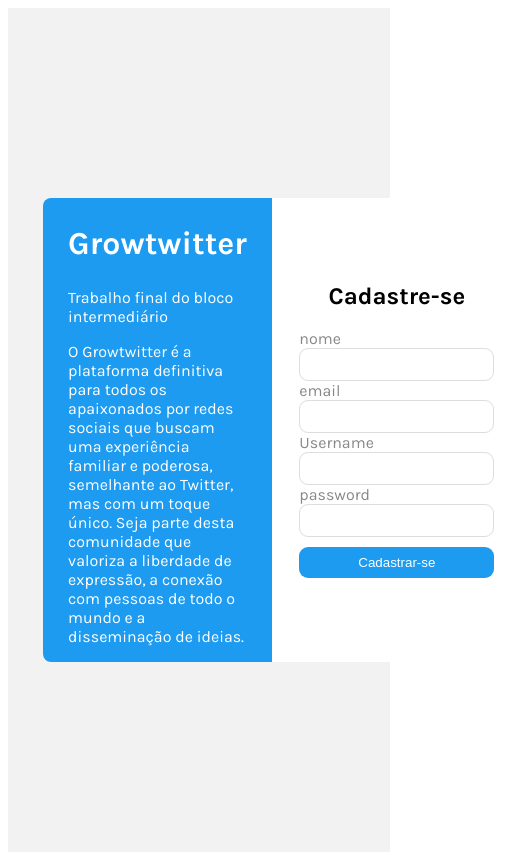
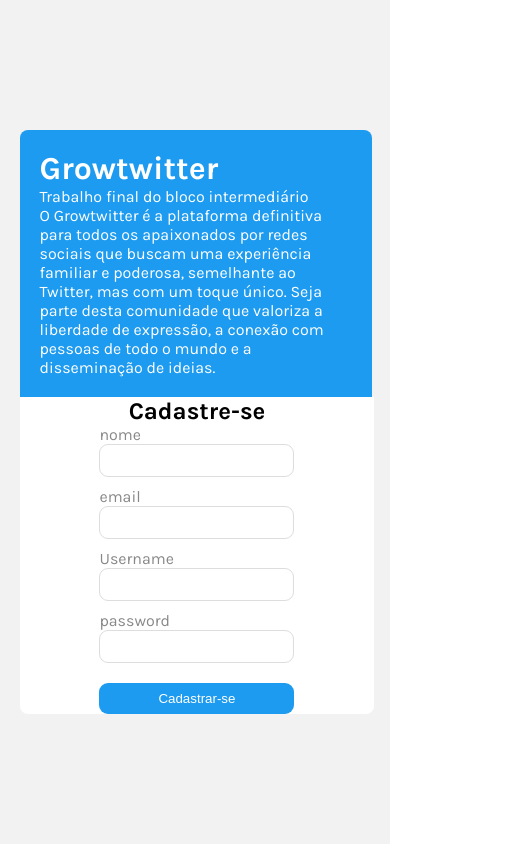
Before and after one commit to misasoares/growtwitter-front, a React (Vite) app: page /cadastro in a window 390 px wide. Shown: the whole page, 522 px wide, since content can reach past the window. Built offline with nearby package versions, Linux system fonts and the light colour scheme.

Commit message:
responsivo para celular

```diff
--- a/src/App.tsx
+++ b/src/App.tsx
@@ -3,8 +3,8 @@ import styled from "styled-components";
 
 const BodyStyled = styled.div`
   display: flex;
-  width: 98vw;
-  height: 98vh;
+  width: 100vw;
+  height: 100vh;
 `;
 
 function App() {
--- a/src/components/Acontecimento/Acontecimento.tsx
+++ b/src/components/Acontecimento/Acontecimento.tsx
@@ -12,6 +12,9 @@ const BodyAcontecimentos = styled.div`
   border-radius: 30px 30px 30px 30px;
   overflow: hidden;
   font-size: 0%.8;
+  @media (max-width:600px){
+    display: none;
+  }
 `;
 
 export default function Acontecimeto() {
--- a/src/components/LoginStyled/LoginStyled.ts
+++ b/src/components/LoginStyled/LoginStyled.ts
@@ -1,4 +1,5 @@
 import styled from "styled-components";
+
 
 export const MainStyled = styled.div`
   width: 100vw;
@@ -7,26 +8,43 @@ export const MainStyled = styled.div`
   align-items: center;
   justify-content: center;
   background-color: #f2f2f2;
+  flex-direction: column;
 `;
 
 export const ContainerStyled = styled.div`
   display: flex;
-  max-width: 80vw;
+  flex-direction: column;
+  max-width: 90vw;
+  width: 100%;
   min-height: 30vh;
-  max-height: 80vh;
+  max-height: 90vh;
+  box-sizing: border-box;
+
+  @media (min-width: 768px) {
+    flex-direction: row;
+    max-width: 80vw;
+  }
 `;
 
 export const SectionStyled = styled.section`
-  max-width: 700px;
+  width: 100%;
   word-break: normal;
   background-color: #1d9bf0;
   color: white;
   justify-content: center;
   align-content: center;
-  text-align: left;
-  padding-left: 25px;
-  padding-right: 25px;
-  border-radius: 8px 0px 0px 8px;
+  text-align: center;
+  border-radius: 8px 0 0 8px;
+  justify-content: center;
+  align-items: center;
+
+  @media (max-width: 500px) {
+    text-align: left;
+    padding: 20px;
+    max-width: 80vw;
+    border-radius: 8px 8px 0 0;
+    margin-bottom: 0;
+  }
 `;
 
 export const SubmitStyled = styled.div`
@@ -34,10 +52,15 @@ export const SubmitStyled = styled.div`
   justify-content: center;
   align-items: center;
   flex-direction: column;
-  min-width: 250px;
+  width: 100%;
   background-color: white;
-  border-radius: 0px 8px 8px 0px;
-  padding-bottom: 20px;
+  border-radius: 0 8px 8px 0;
+  box-sizing: border-box;
+
+  @media (max-width: 500px) {
+    width: 91vw;
+    border-radius: 0 0 8px 8px;
+  }
 `;
 
 export const ButtonStyled = styled.button`
@@ -47,6 +70,8 @@ export const ButtonStyled = styled.button`
   border-radius: 9px;
   color: white;
   padding: 8px;
+  width: 100%;
+  box-sizing: border-box;
 `;
 
 export const InputStyled = styled.input`
@@ -54,4 +79,7 @@ export const InputStyled = styled.input`
   padding: 8px;
   border-radius: 9px;
   outline: none;
+  width: 100%;
+  box-sizing: border-box;
+  margin-bottom: 10px;
 `;
--- a/src/components/Sidebar/Sidebar.tsx
+++ b/src/components/Sidebar/Sidebar.tsx
@@ -7,10 +7,28 @@ import logo from "../../images/logo_growtweet.svg";
 import { styled } from "styled-components";
 import { TweetDTO } from "../../config/services/tweet.service";
 
-const BodySidebar = styled.div`
+interface SidebarLineProp {
+  userLogado?: UserDto | null;
+  addTweet: (tweets: TweetDTO) => void;
+  iconePgInicial: string;
+  iconeExplorar: string;
+  iconePerfil: string;
+  hide: boolean
+}
+
+const BodySidebar = styled.div<{hide:boolean}>`
   display: flex;
   height: 100vh;
   align-self: flex-start;
+  transform: translateX(${props => props.hide ? '-100%' : '0'});
+  transition: transform 0.3s ease-in-out;
+  @media (max-width:500px) {
+    display: flex;
+    position: absolute;
+    width: 80%;
+    z-index: 10;
+
+  }
 `;
 
 const SidebarStyled = styled.div`
@@ -21,7 +39,15 @@ const SidebarStyled = styled.div`
   background-color: #f2f2f2;
   min-width: 15vw;
   max-width: 20vw;
+  padding: 30px 0 0 0;
   align-items: center;
+  @media (max-width:500px) {
+    padding: 50px 0 0 0;
+    min-width: 40vw;
+    width: 80%;
+    z-index: 10;
+
+  }
 `;
 
 const ButtonLogout = styled.button`
@@ -52,13 +78,7 @@ export const IconeStyled = styled.div<{ imgurl: string }>`
   bottom: 50px;
 `;
 
-interface SidebarLineProp {
-  userLogado?: UserDto | null;
-  addTweet: (tweets: TweetDTO) => void;
-  iconePgInicial: string;
-  iconeExplorar: string;
-  iconePerfil: string;
-}
+
 
 function Sidebar(props: SidebarLineProp) {
   const navigate = useNavigate();
@@ -81,7 +101,7 @@ function Sidebar(props: SidebarLineProp) {
   }
 
   return (
-    <BodySidebar>
+    <BodySidebar hide={props.hide}>
       <SidebarStyled>
         <div>
           <img src={logo} alt="icone growtweet" />
--- a/src/components/Timeline/Timeline.tsx
+++ b/src/components/Timeline/Timeline.tsx
@@ -5,20 +5,9 @@ import { UserDto, listMe } from "../../config/services/user.service";
 import Modal from "../Modal/Modal";
 import CardTweet from "../CardTweets/CardTweet";
 import { Box, CircularProgress } from "@mui/material";
-import styled from "styled-components";
 import { useNavigate } from "react-router-dom";
-import { ContainerDiv, PTimelineStyled, TimeLineStyled } from "./TimelineStyled";
+import { BodyTimeline, ContainerDiv, HrStyled, PTimelineStyled, TimeLineStyled } from "./TimelineStyled";
 
-export const BodyTimeline = styled.div`
-  border: 2px solid #e0e0e0;
-  width: 60%;
-`;
-
-export const HrStyled = styled.hr`
-  opacity: 0.5;
-  padding: 0;
-  margin: 0;
-`;
 
 interface TimelineProps{
   tweets : TweetDTO[]
@@ -127,8 +116,7 @@ export default function Timeline({tweets, setarTweets, addTweet}:TimelineProps)
         </>
       ) : (
         <TimeLineStyled>
-          <h2>Página inicial</h2>
-          {/* fazer acordion para clicar nos tweets e mostrar os retweets de determinado tweet */}
+          <h2 style={{textAlign:'center'}}>Página inicial</h2>
           <HrStyled />
           {tweets &&
             tweets.map((t, index) => (
--- a/src/components/Timeline/TimelineStyled.ts
+++ b/src/components/Timeline/TimelineStyled.ts
@@ -1,9 +1,21 @@
 import styled from "styled-components";
+
+export const HrStyled = styled.hr`
+  opacity: 0.5;
+  padding: 0;
+  margin: 0;
+`;
+
+
 
 export const BodyTimeline = styled.div`
   border: 2px solid #e0e0e0;
   width: 60%;
-  font-size: 0%.8;
+
+  @media (max-width: 500px) {
+    width: 100%;
+    border: none;
+  }
 `;
 
 export const TimeLineStyled = styled.div`
@@ -11,20 +23,15 @@ export const TimeLineStyled = styled.div`
   overflow-y: auto;
 `;
 
-export const HrStyled = styled.hr`
-  opacity: 0.5;
-  padding: 0;
-  margin: 0;
+export const ContainerDiv = styled.div`
+  display: flex;
+  align-items: center;
+  justify-content: start;
+  flex-wrap: wrap;
 `;
 
-export const ContainerDiv = styled.div`
-display: flex;
-align-items: center;
-`
-
 export const PTimelineStyled = styled.p`
-margin-left:5px;
-margin-right: 8px;
-
-
-`
+  margin-left: 5px;
+  margin-right: 8px;
+  flex: 0 0 auto;
+`;
--- a/src/pages/Explorar.tsx
+++ b/src/pages/Explorar.tsx
@@ -9,7 +9,7 @@ import Assuntos from "../components/Assuntos/Assuntos";
 import { BodyTimeline, HrStyled, TimeLineStyled } from "../components/Timeline/TimelineStyled";
 import Acontecimeto from "../components/Acontecimento/Acontecimento";
 import axios from "axios";
-import { Body } from "./Home";
+import { Body, ButtonNav } from "./Home";
 
 export interface ArticlesDto {
   author: string;
@@ -29,6 +29,7 @@ export default function Explorar() {
   const [userLogado, setUserLogado] = useState<UserDto | null>();
   const [tweets, setTweets] = useState<TweetDTO[]>([]);
   const [newsAPI, setNews] = useState<NewsDto | null>();
+  const [hideNav, setHideNav] = useState(false);
 
   useEffect(() => {
     async function me() {
@@ -55,7 +56,8 @@ export default function Explorar() {
 
   return (
     <Body>
-      <Sidebar iconePerfil={iconePerfil} iconePgInicial={iconepaginaInicial} iconeExplorar={iconeExplorarSelecionado} addTweet={addTweet} userLogado={userLogado} />
+      <ButtonNav onClick={() => setHideNav(!hideNav)}>...</ButtonNav>
+      <Sidebar hide={hideNav} iconePerfil={iconePerfil} iconePgInicial={iconepaginaInicial} iconeExplorar={iconeExplorarSelecionado} addTweet={addTweet} userLogado={userLogado} />
       <BodyTimeline>
         <TimeLineStyled>
           <h2 style={{ margin: "20px" }}>Explorar</h2>
--- a/src/pages/Home.tsx
+++ b/src/pages/Home.tsx
@@ -14,11 +14,28 @@ export const Body = styled.div`
   width: 100vw;
   height: 100vh;
   justify-content: space-between;
-`
+`;
+
+export const ButtonNav = styled.button`
+  display: none;
+  @media (max-width: 500px) {
+    width: 60px;
+    height: 30px;
+    position: absolute;
+    display: flex;
+    text-align: center;
+    justify-content: center;
+    background-color: transparent;
+    border: none;
+    font-size: 20px;
+    z-index: 11;
+  }
+`;
 
 function Home() {
   const [userLogado, setUserLogado] = useState<UserDto | null>();
   const [tweets, setTweets] = useState<TweetDTO[]>([]);
+  const [hideNav, setHideNav] = useState(false);
 
   useEffect(() => {
     async function me() {
@@ -38,7 +55,8 @@ function Home() {
 
   return (
     <Body>
-      <Sidebar iconePgInicial={iconepaginaInicialSelecionado} iconeExplorar={iconeExplorar} iconePerfil={iconePerfil} addTweet={addTweet} userLogado={userLogado} />
+      <ButtonNav onClick={() => setHideNav(!hideNav)}>...</ButtonNav>
+      <Sidebar hide={hideNav} iconePgInicial={iconepaginaInicialSelecionado} iconeExplorar={iconeExplorar} iconePerfil={iconePerfil} addTweet={addTweet} userLogado={userLogado} />
       <Timeline addTweet={addTweet} tweets={tweets} setarTweets={setarTweets} />
       <Acontecimeto />
     </Body>
--- a/src/style.css
+++ b/src/style.css
@@ -1,3 +1,8 @@
+*{
+  margin: 0;
+  padding: 0;
+}
+
 body {
   font-family: Karla, Roboto, sans-serif;
 }
```
Also changed, not shown: src/pages/Perfil.tsx (+6 -5 lines).
